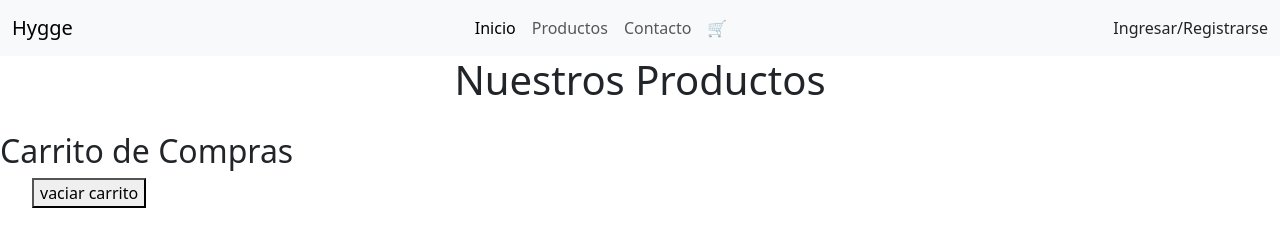
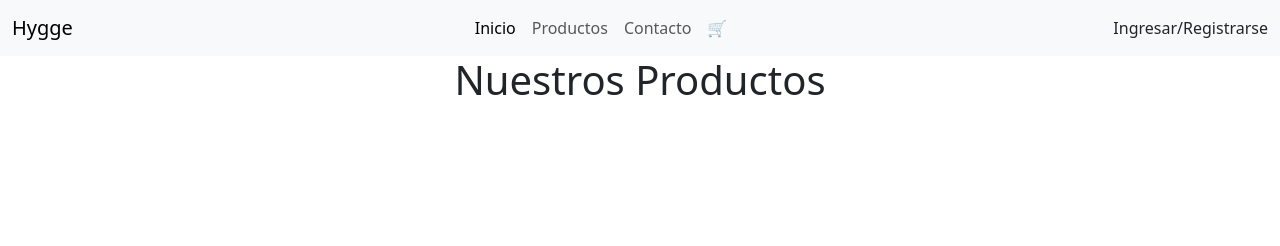
Before and after one commit to avegam/practicaprofesional3, a website: page client/html/productos.html in a window 1280 px wide. Drawn offline with nearby package versions, Linux system fonts and the light colour scheme; no server answers.

Commit message:
secomenta el carrito suplementario

```diff
--- a/client/html/productos.html
+++ b/client/html/productos.html
@@ -52,9 +52,9 @@
 
 
 </div>
-<h2>Carrito de Compras</h2>
+<!-- <h2>Carrito de Compras</h2>
   <ul id="carrito">
-    <!-- El contenido del carrito se mostrará aquí -->
-  </ul>
+    El contenido del carrito se mostrará aquí
+  </ul>-->
 </body>
 </html>
--- a/client/js/carrito.js
+++ b/client/js/carrito.js
@@ -21,9 +21,12 @@ function mostrarCarrito3() {
 }
 
 function mostrarCarrito() {
-  let carrito = JSON.parse(getCookie('carrito')) || [];
+
+  //funcion comentanda ya que este carrito solo mejoraba la visibilidad para el desarrollo
+  /*let carrito = JSON.parse(getCookie('carrito')) || [];
   let carritoContainer = document.getElementById('carrito');
   carritoContainer.innerHTML = '';
+
 
   carrito.forEach(item => {
     let li = document.createElement('li');
@@ -36,7 +39,7 @@ function mostrarCarrito() {
   vaciarcarro.onclick = function() {
     borrarCookie("carrito");
   };
-  carritoContainer.appendChild(vaciarcarro)
+  carritoContainer.appendChild(vaciarcarro)*/
 }
 
 function setCookie(nombre, valor, diasExpiracion = 7) {
```
Also changed, not shown: client/html/shop.html (+3 -2 lines).
